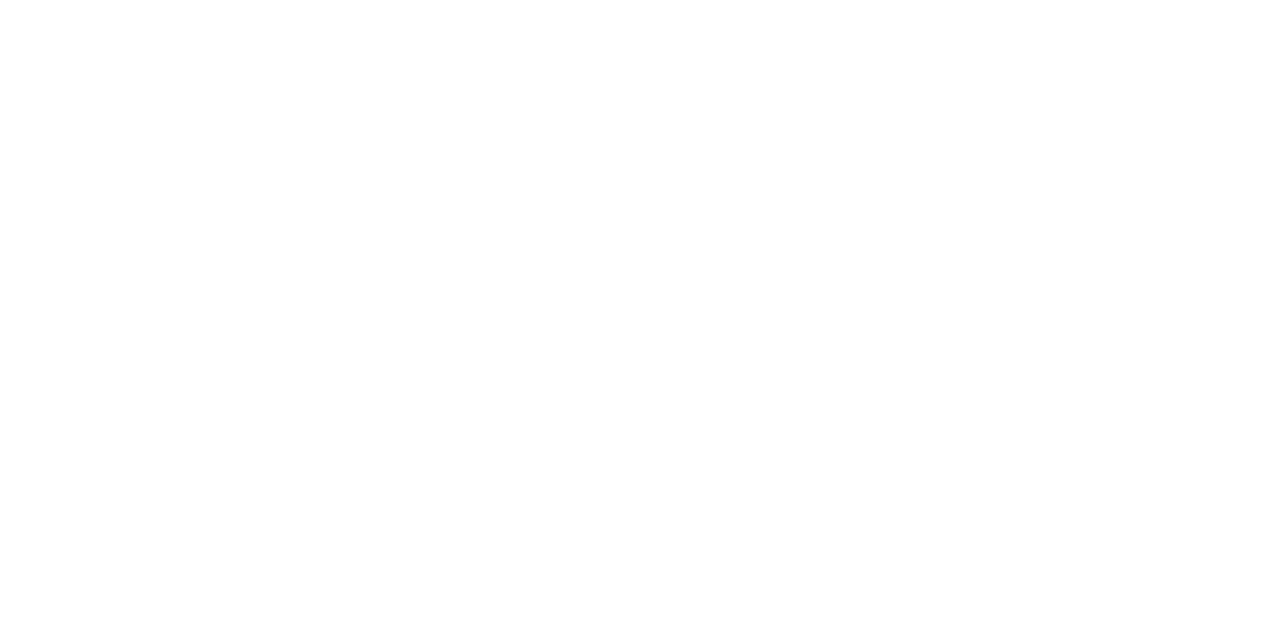
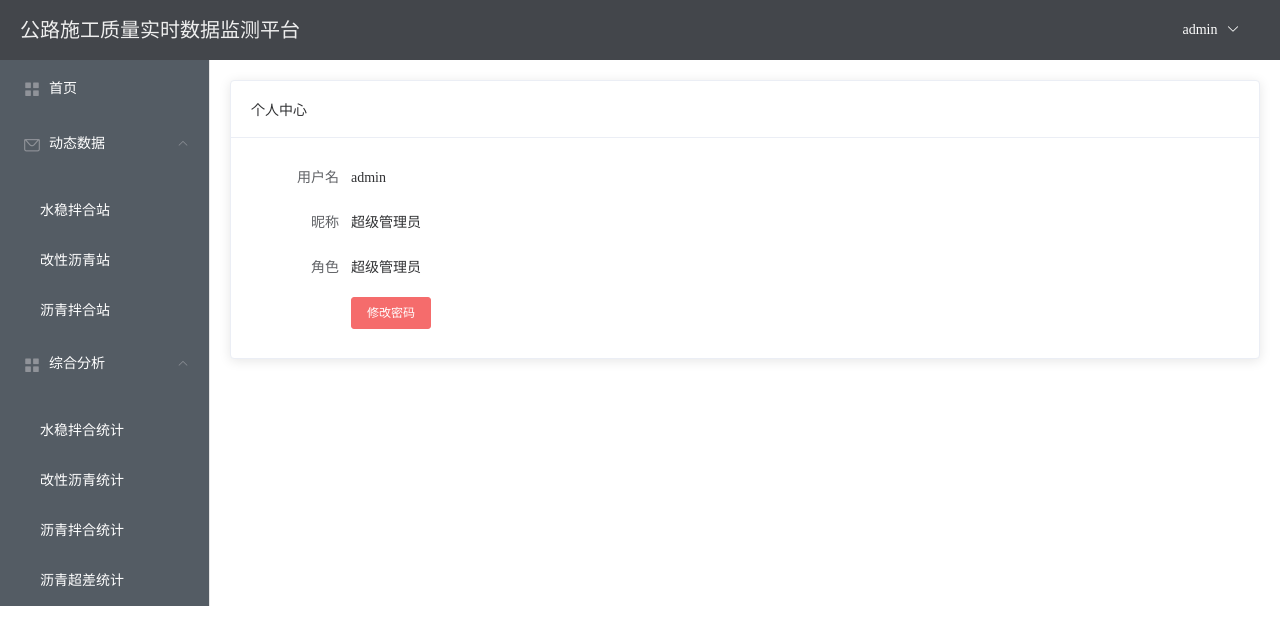
Before and after one commit to orochitian/demo, a Vue app: page /user in a window 1280 px wide. Shown: the top 644 px of the page. Built offline with nearby package versions, Linux system fonts and the light colour scheme; sample sign-in values are in the browser's storage.

Commit message:
个人中心

```diff
--- a/src/pages/layout.vue
+++ b/src/pages/layout.vue
@@ -1,8 +1,19 @@
 <template>
   <el-container>
-    <el-header id="header">公路施工质量实时数据监测平台</el-header>
+    <el-header id="header">
+      <span>公路施工质量实时数据监测平台</span>
+      <el-dropdown class="drop-down">
+        <span class="el-dropdown-link">
+          admin <i class="el-icon-arrow-down el-icon--right"></i>
+        </span>
+        <el-dropdown-menu slot="dropdown">
+          <el-dropdown-item @click.native="$router.push('/user')">个人中心</el-dropdown-item>
+          <el-dropdown-item @click.native="logoutHandler">退出登录</el-dropdown-item>
+        </el-dropdown-menu>
+      </el-dropdown>
+    </el-header>
     <el-container class="content">
-      <el-aside width="210px" style="background-color: #545c64;">
+      <el-aside width="210px" style="background-color: #545c64">
         <el-menu
           :default-active="currentAcitve"
           :default-openeds="['2', '3']"
@@ -49,26 +60,39 @@
 export default {
   computed: {
     currentAcitve() {
-      return this.$route.path
+      return this.$route.path;
+    },
+  },
+  methods: {
+    logoutHandler() {
+      this.$confirm('是否退出当前登录？', '提示').then(() => {
+        window.sessionStorage.setItem('login', '')
+        this.$router.push('/login')
+      })
     }
   }
 };
 </script>
 
-<style scoped>
+<style scoped lang="scss">
 #header {
   background-color: #43464b;
   line-height: 60px;
   font-size: 20px;
   color: #eee;
 }
-.content{
+.content {
   font-size: 14px;
+}
+.drop-down{
+  float: right;
+  margin-right: 20px;
+  color: #fff;
 }
 </style>
 
 <style>
-html{
+html {
   min-height: 100%;
 }
 body {
--- /dev/null
+++ b/src/pages/user/index.vue
@@ -0,0 +1,53 @@
+<template>
+  <div class="container">
+    <el-card class="box-card">
+      <div slot="header" class="clearfix">
+        <span>个人中心</span>
+      </div>
+      <el-form label-width="100px">
+        <el-form-item label="用户名">admin</el-form-item>
+        <el-form-item label="昵称">超级管理员</el-form-item>
+        <el-form-item label="角色">超级管理员</el-form-item>
+        <el-form-item label="">
+          <el-button type="danger" size="small" @click="dialogTableVisible = true">修改密码</el-button>
+        </el-form-item>
+      </el-form>
+    </el-card>
+    <el-dialog title="修改密码" :visible.sync="dialogTableVisible">
+      <el-form size="small" label-position="left">
+        <el-form-item label="旧密码">
+          <el-input v-model="oldPwd"></el-input>
+        </el-form-item>
+        <el-form-item label="新密码">
+          <el-input v-model="newPwd"></el-input>
+        </el-form-item>
+        <el-form-item label="确认密码">
+          <el-input v-model="conPwd"></el-input>
+        </el-form-item>
+      </el-form>
+      <div slot="footer" class="dialog-footer">
+        <el-button @click="dialogTableVisible = false">取 消</el-button>
+        <el-button type="primary" @click="dialogTableVisible = false">确 定</el-button>
+      </div>
+    </el-dialog>
+  </div>
+</template>
+
+<script>
+export default {
+  data() {
+    return {
+      dialogTableVisible: false,
+      oldPwd: '',
+      newPwd: '',
+      conPwd: ''
+    };
+  },
+};
+</script>
+
+<style scoped lang="scss">
+/deep/ .el-form-item {
+  margin-bottom: 5px;
+}
+</style>
--- a/src/router.js
+++ b/src/router.js
@@ -6,6 +6,7 @@
 import index from './pages/index.vue'
 import shuiwen from './pages/shuiwen/manage.vue'
 import shuiwenDetail from './pages/shuiwen/details.vue'
+import user from './pages/user'
 
 vue.use(VueRouter)
 
@@ -37,6 +38,11 @@
           name: 'shuiwenDetail',
           path: 'shuiwenDetail',
           component: shuiwenDetail
+        },
+        {
+          name: 'user',
+          path: 'user',
+          component: user
         }
       ]
     },
```
